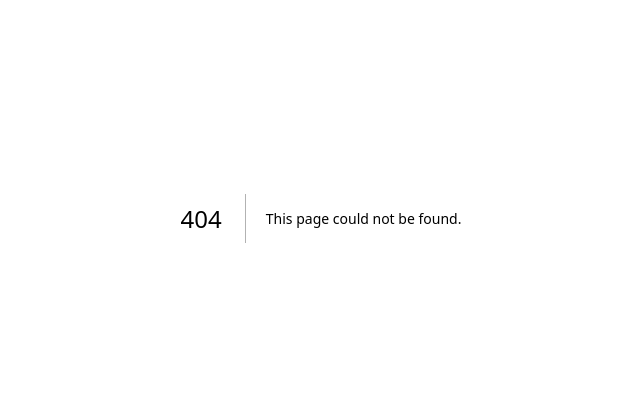
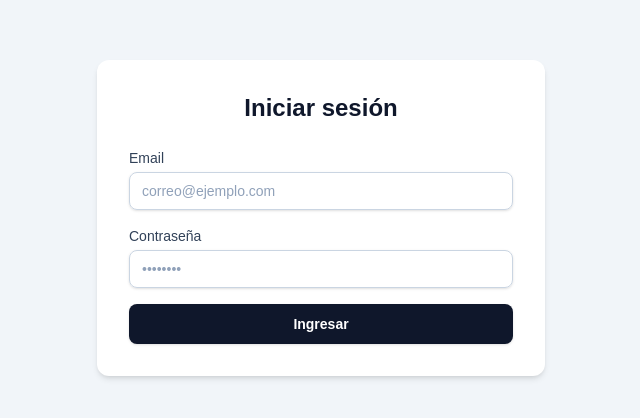
Before and after one commit to marijo-vina/analisis_hipotecario, a Next.js app in the folder apps/web/: page /login in a window 1280 px wide. Before the commit this address had no page. Shown: the part 182-600 px from the top of the page, without its empty margins (319-959 px from the left). Built offline with nearby package versions, Linux system fonts and the light colour scheme; no server answers.

Commit message:
feat(web): implement HU-04 auth flow Batch B

```diff
--- /dev/null
+++ b/apps/web/app/actions/auth.ts
@@ -0,0 +1,50 @@
+"use server";
+
+import { redirect } from "next/navigation";
+import { apiFetch } from "@/app/lib/api";
+import { createSession, deleteSession } from "@/app/lib/session";
+import type { LoginResponse, ActionState } from "@/app/lib/definitions";
+
+export async function login(
+  prevState: ActionState,
+  formData: FormData,
+): Promise<ActionState> {
+  const email = formData.get("email");
+  const password = formData.get("password");
+
+  // Validate non-empty
+  if (!email || typeof email !== "string" || email.trim().length === 0) {
+    return { errors: { email: "El email es obligatorio" } };
+  }
+
+  if (
+    !password ||
+    typeof password !== "string" ||
+    password.trim().length === 0
+  ) {
+    return { errors: { password: "La contraseña es obligatoria" } };
+  }
+
+  try {
+    const result = await apiFetch<LoginResponse>("/auth/login", {
+      method: "POST",
+      body: { email: email.trim(), password },
+    });
+
+    if (result.ok) {
+      await createSession(result.data.access_token);
+      redirect("/dashboard");
+    }
+
+    return {
+      errors: result.errors ?? { _form: "Credenciales inválidas" },
+    };
+  } catch {
+    return { errors: { _form: "Error al iniciar sesión" } };
+  }
+}
+
+export async function logout(): Promise<void> {
+  await deleteSession();
+  redirect("/login");
+}
--- a/apps/web/app/layout.tsx
+++ b/apps/web/app/layout.tsx
@@ -13,8 +13,8 @@ const geistMono = Geist_Mono({
 });
 
 export const metadata: Metadata = {
-  title: "Create Next App",
-  description: "Generated by create next app",
+  title: "Análisis Hipotecario",
+  description: "Sistema interno de gestión hipotecaria",
 };
 
 export default function RootLayout({
@@ -24,7 +24,7 @@ export default function RootLayout({
 }>) {
   return (
     <html
-      lang="en"
+      lang="es"
       className={`${geistSans.variable} ${geistMono.variable} h-full antialiased`}
     >
       <body className="min-h-full flex flex-col">{children}</body>
--- /dev/null
+++ b/apps/web/app/login/page.tsx
@@ -0,0 +1,22 @@
+import { getSession } from "@/app/lib/session";
+import { redirect } from "next/navigation";
+import LoginForm from "@/app/ui/login-form";
+
+export default async function LoginPage() {
+  const token = await getSession();
+
+  if (token) {
+    redirect("/dashboard");
+  }
+
+  return (
+    <main className="min-h-screen flex items-center justify-center bg-slate-100">
+      <div className="bg-white p-8 rounded-xl shadow-md w-full max-w-md">
+        <h1 className="text-2xl font-bold text-slate-900 mb-6 text-center">
+          Iniciar sesión
+        </h1>
+        <LoginForm />
+      </div>
+    </main>
+  );
+}
--- a/apps/web/app/page.tsx
+++ b/apps/web/app/page.tsx
@@ -1,4 +1,14 @@
-export default function Home() {
+import { getSession } from "@/app/lib/session";
+import { redirect } from "next/navigation";
+import Link from "next/link";
+
+export default async function Home() {
+  const token = await getSession();
+
+  if (token) {
+    redirect("/dashboard");
+  }
+
   return (
     <main className="min-h-screen flex items-center justify-center bg-slate-100">
       <section className="bg-white p-8 rounded-xl shadow-md max-w-xl text-center">
@@ -7,12 +17,20 @@ export default function Home() {
         </h1>
 
         <p className="mt-4 text-slate-600">
-          Plataforma interna de asistencia para análisis y precalificación hipotecaria.
+          Plataforma interna de asistencia para análisis y precalificación
+          hipotecaria.
         </p>
 
         <p className="mt-2 text-sm text-slate-500">
           Sprint 1 — Base del sistema y gestión de expedientes
         </p>
+
+        <Link
+          href="/login"
+          className="mt-6 inline-block rounded-lg bg-slate-900 px-6 py-2.5 text-sm font-semibold text-white shadow-sm hover:bg-slate-800 transition-colors"
+        >
+          Iniciar sesión
+        </Link>
       </section>
     </main>
   );
--- /dev/null
+++ b/apps/web/app/ui/login-form.tsx
@@ -0,0 +1,75 @@
+"use client";
+
+import { useActionState } from "react";
+import { login } from "@/app/actions/auth";
+import type { ActionState } from "@/app/lib/definitions";
+
+const initialState: ActionState = { errors: {} };
+
+export default function LoginForm() {
+  const [state, formAction, pending] = useActionState(login, initialState);
+
+  return (
+    <form action={formAction} className="space-y-4">
+      {/* General form error */}
+      {state?.errors?._form && (
+        <div className="rounded-md bg-red-50 border border-red-200 p-3 text-sm text-red-700">
+          {state.errors._form}
+        </div>
+      )}
+
+      {/* Email field */}
+      <div>
+        <label
+          htmlFor="email"
+          className="block text-sm font-medium text-slate-700 mb-1"
+        >
+          Email
+        </label>
+        <input
+          id="email"
+          name="email"
+          type="email"
+          required
+          autoComplete="email"
+          className="block w-full rounded-lg border border-slate-300 px-3 py-2 text-sm text-slate-900 shadow-sm placeholder-slate-400 focus:border-slate-500 focus:outline-none focus:ring-1 focus:ring-slate-500"
+          placeholder="correo@ejemplo.com"
+        />
+        {state?.errors?.email && (
+          <p className="mt-1 text-sm text-red-600">{state.errors.email}</p>
+        )}
+      </div>
+
+      {/* Password field */}
+      <div>
+        <label
+          htmlFor="password"
+          className="block text-sm font-medium text-slate-700 mb-1"
+        >
+          Contraseña
+        </label>
+        <input
+          id="password"
+          name="password"
+          type="password"
+          required
+          autoComplete="current-password"
+          className="block w-full rounded-lg border border-slate-300 px-3 py-2 text-sm text-slate-900 shadow-sm placeholder-slate-400 focus:border-slate-500 focus:outline-none focus:ring-1 focus:ring-slate-500"
+          placeholder="••••••••"
+        />
+        {state?.errors?.password && (
+          <p className="mt-1 text-sm text-red-600">{state.errors.password}</p>
+        )}
+      </div>
+
+      {/* Submit button */}
+      <button
+        type="submit"
+        disabled={pending}
+        className="w-full rounded-lg bg-slate-900 px-4 py-2.5 text-sm font-semibold text-white shadow-sm hover:bg-slate-800 disabled:cursor-not-allowed disabled:opacity-50 transition-colors"
+      >
+        {pending ? "Ingresando..." : "Ingresar"}
+      </button>
+    </form>
+  );
+}
--- a/apps/web/package.json
+++ b/apps/web/package.json
@@ -3,7 +3,7 @@
   "version": "0.1.0",
   "private": true,
   "scripts": {
-    "dev": "next dev",
+    "dev": "next dev --webpack",
     "build": "next build",
     "start": "next start",
     "lint": "eslint"
```
Also changed, not shown: 1 other file (tests, documents, lock files or other folders).
